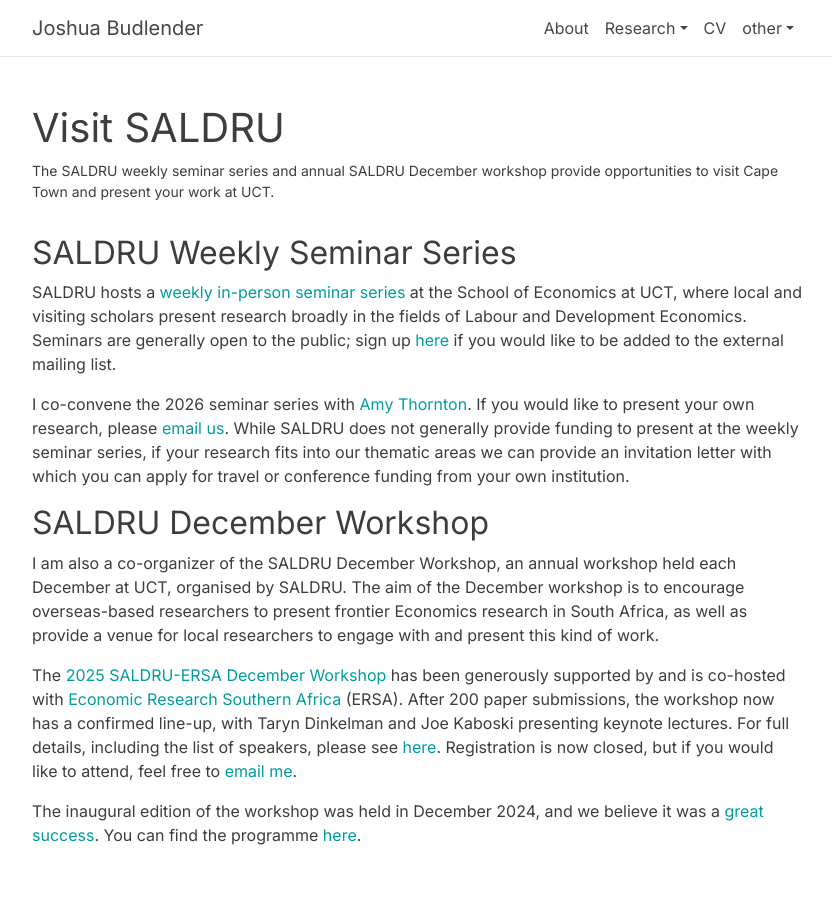
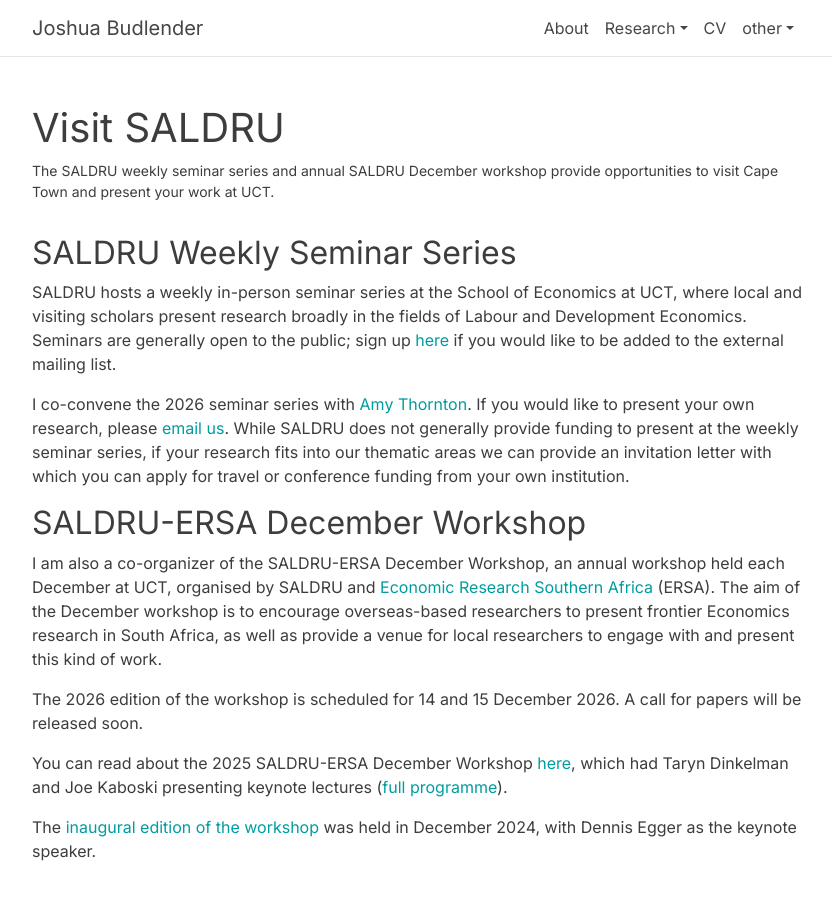
Before and after one commit to jbudlender/jbudlender.github.io, a Jekyll site: the page built from _pages/visitSALDRU.md, in a window 1280 px wide. Shown: the whole page, without its empty margins (223-1055 px from the left). Built offline with Jekyll 4.4.1, drawn with Linux system fonts in a browser that asks for light colours; comment, search, counter and statistics services are not loaded; a style sheet for code colours, icons or effects is not loaded.

Commit message:
update rentsharing and Dec workshop

```diff
--- a/_pages/visitSALDRU.md
+++ b/_pages/visitSALDRU.md
@@ -9,15 +9,16 @@
 
 ## SALDRU Weekly Seminar Series
 
-SALDRU hosts a [weekly in-person seminar series](https://www.saldru.uct.ac.za/events/category/seminars/
-) at the School of Economics at UCT, where local and visiting scholars present research broadly in the fields of Labour and Development Economics. Seminars are generally open to the public; sign up [here](https://www.saldru.uct.ac.za/seminar-mailing-list/) if you would like to be added to the external mailing list.
+SALDRU hosts a weekly in-person seminar series at the School of Economics at UCT, where local and visiting scholars present research broadly in the fields of Labour and Development Economics. Seminars are generally open to the public; sign up [here](https://www.saldru.uct.ac.za/seminar-mailing-list/) if you would like to be added to the external mailing list.
 
 I co-convene the 2026 seminar series with [Amy Thornton](https://saldru.uct.ac.za/contacts/amy-thornton). If you would like to present your own research, please [email us](mailto:joshua.budlender@uct.ac.za,amy.thornton@uct.ac.za). While SALDRU does not generally provide funding to present at the weekly seminar series, if your research fits into our thematic areas we can provide an invitation letter with which you can apply for travel or conference funding from your own institution.
 
-## SALDRU December Workshop
+## SALDRU-ERSA December Workshop
 
-I am also a co-organizer of the SALDRU December Workshop, an annual workshop held each December at UCT, organised by SALDRU. The aim of the December workshop is to encourage overseas-based researchers to present frontier Economics research in South Africa, as well as provide a venue for local researchers to engage with and present this kind of work.
+I am also a co-organizer of the SALDRU-ERSA December Workshop, an annual workshop held each December at UCT, organised by SALDRU and [Economic Research Southern Africa](https://econrsa.org) (ERSA). The aim of the December workshop is to encourage overseas-based researchers to present frontier Economics research in South Africa, as well as provide a venue for local researchers to engage with and present this kind of work.
 
-The [2025 SALDRU-ERSA December Workshop](https://saldru.uct.ac.za/articles/2025-10-22-saldru-ersa-december-workshop-2025) has been generously supported by and is co-hosted with [Economic Research Southern Africa](https://econrsa.org) (ERSA). After 200 paper submissions, the workshop now has a confirmed line-up, with Taryn Dinkelman and Joe Kaboski presenting keynote lectures. For full details, including the list of speakers, please see [here](https://saldru.uct.ac.za/articles/2025-10-22-saldru-ersa-december-workshop-2025). Registration is now closed, but if you would like to attend, feel free to [email me](mailto:joshua.budlender@uct.ac.za).
+The 2026 edition of the workshop is scheduled for 14 and 15 December 2026. A call for papers will be released soon.
 
-The inaugural edition of the workshop was held in December 2024, and we believe it was a [great success](https://www.saldru.uct.ac.za/2025/01/30/inaugural-edition-of-the-saldru-december-workshop/). You can find the programme [here](https://www.saldru.uct.ac.za/2024/11/21/saldru-december-workshop-2024-programme/).
+You can read about the 2025 SALDRU-ERSA December Workshop [here](https://saldru.uct.ac.za/articles/2026-01-28-saldru-and-ersa-co-host-second-edition-annual-december-workshop), which had Taryn Dinkelman and Joe Kaboski presenting keynote lectures ([full programme](https://saldru.uct.ac.za/sites/default/files/media/documents/saldru_uct_ac_za/2760/programme-v1.pdf)).
+
+The [inaugural edition of the workshop](https://saldru.uct.ac.za/articles/2025-02-04-inaugural-edition-saldru-december-workshop) was held in December 2024, with Dennis Egger as the keynote speaker.
```
Also changed, not shown: _pages/working.md (+1 -1 lines), 1 other file.
